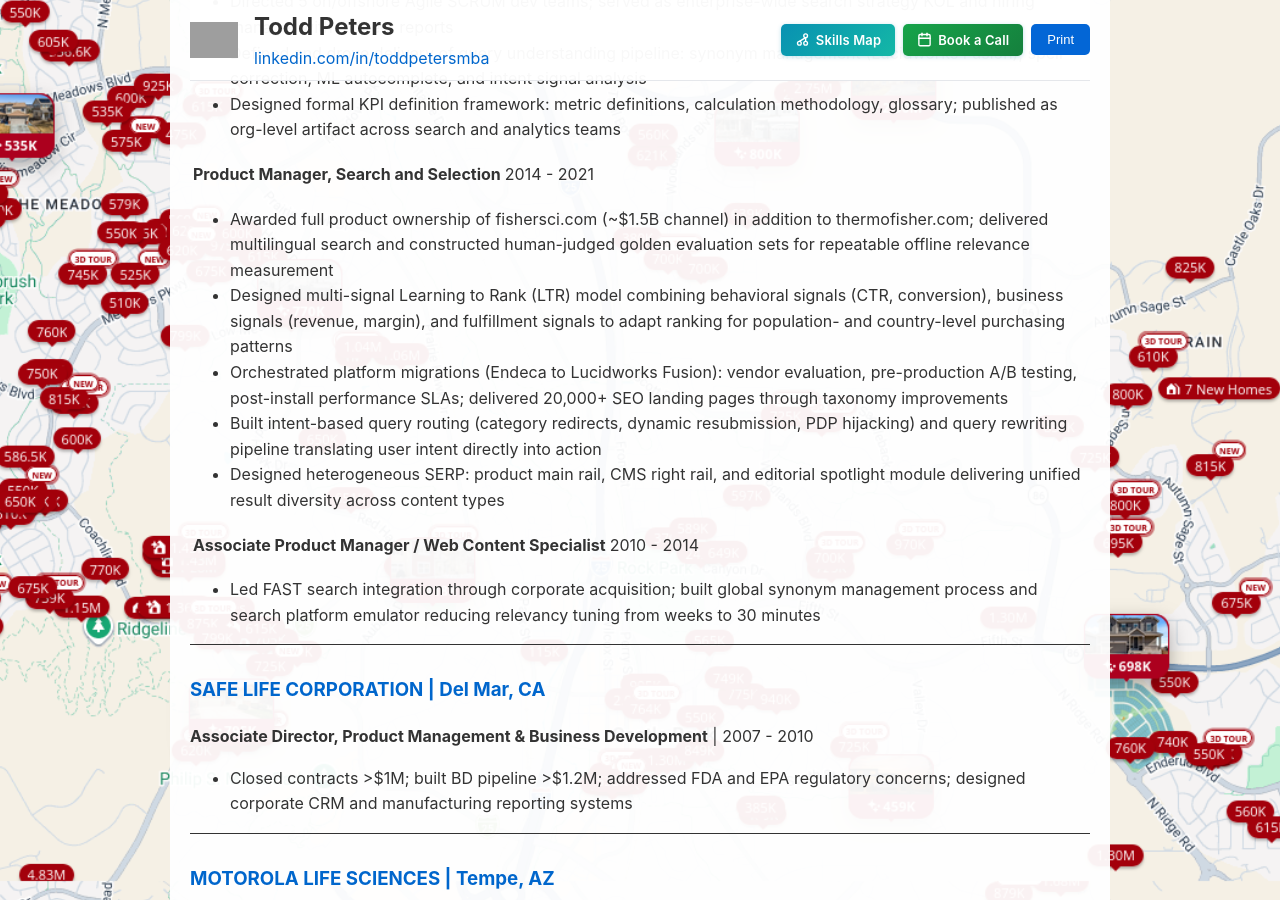
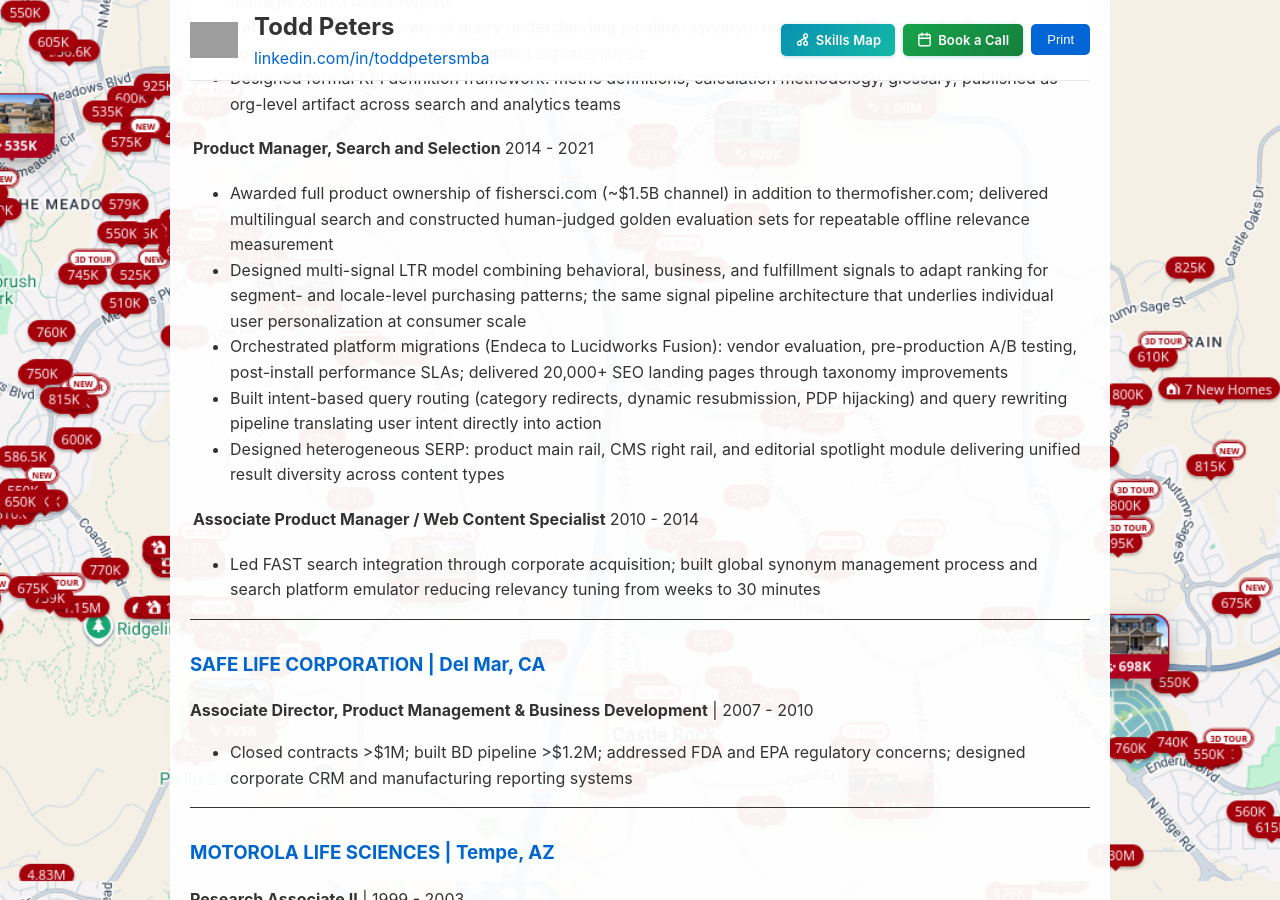
Before and after one commit to tsimech/tsimech.github.io, a Jekyll site: the page built from docs/zillow.md, in a window 1280 px wide and 900 px high, scrolled down 2719 px. Built offline with Jekyll 4.4.1, drawn with Linux system fonts in a browser that asks for light colours; grey boxes are pictures that could not be loaded.

Commit message:
Zillow: reframe LTR bullet to consumer personalization bridge

```diff
--- a/docs/zillow.md
+++ b/docs/zillow.md
@@ -99,7 +99,7 @@ Todd Peters
 
 <p style="font-size:1em;color:#555;margin-top:1.5em;">P.S. See my work live: <a href="https://www.vwr.com/us/en/category/542760/beakers" target="_blank">vwr.com</a> &nbsp;·&nbsp; <a href="https://www.thermofisher.com/search/browse/category/us/en/90126210" target="_blank">thermofisher.com</a> &nbsp;·&nbsp; <a href="https://www.fishersci.com/us/en/browse/90111009/Flasks" target="_blank">fishersci.com</a></p>
 
-<br><br><br>
+<br><br>
 
 <hr id="page-break">
 
@@ -177,7 +177,7 @@ Sole Product Manager on a $3B+ digital commerce revenue channel (thermofisher.co
 **Product Manager, Search and Selection** | 2014 - 2021
 
 - Awarded full product ownership of fishersci.com (~$1.5B channel) in addition to thermofisher.com; delivered multilingual search and constructed human-judged golden evaluation sets for repeatable offline relevance measurement
-- Designed multi-signal Learning to Rank (LTR) model combining behavioral signals (CTR, conversion), business signals (revenue, margin), and fulfillment signals to adapt ranking for population- and country-level purchasing patterns
+- Designed multi-signal LTR model combining behavioral, business, and fulfillment signals to adapt ranking for segment- and locale-level purchasing patterns; the same signal pipeline architecture that underlies individual user personalization at consumer scale
 - Orchestrated platform migrations (Endeca to Lucidworks Fusion): vendor evaluation, pre-production A/B testing, post-install performance SLAs; delivered 20,000+ SEO landing pages through taxonomy improvements
 - Built intent-based query routing (category redirects, dynamic resubmission, PDP hijacking) and query rewriting pipeline translating user intent directly into action
 - Designed heterogeneous SERP: product main rail, CMS right rail, and editorial spotlight module delivering unified result diversity across content types
```
